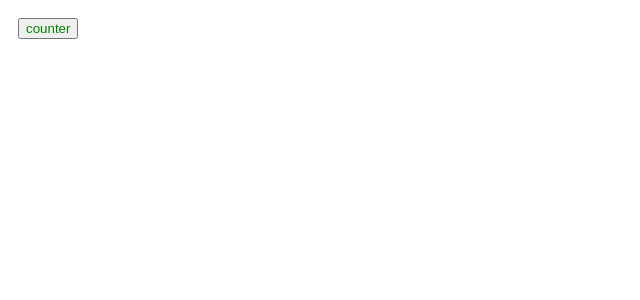
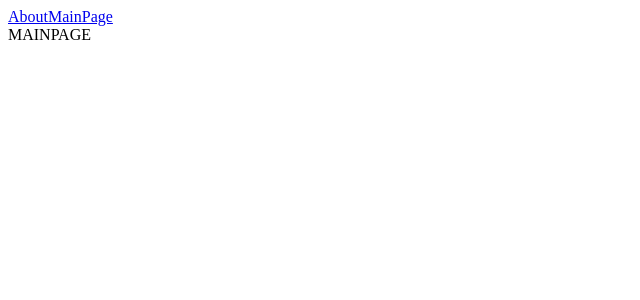
Before and after one commit to petrov6827/UlbiTV.Production.Pro.React, a React app: page / in a window 1280 px wide. Shown: the top 300 px of the page, without its empty margins (0-640 px from the left). Built offline with nearby package versions, Linux system fonts and the light colour scheme.

Commit message:
Роутинг Code splitting Lazy Suspence

```diff
--- a/src/App.tsx
+++ b/src/App.tsx
@@ -1,9 +1,21 @@
-import { Counter } from "./components/Counter"
+import { Suspense } from "react"
+import { Link, Route, Routes } from "react-router-dom"
+import { Loading } from "./components/Loading/Loading"
+import AboutPageAsync from "./pages/About/AboutPage.async"
+import MainPageAsync from "./pages/MainPage/MainPage.async"
 
 export const App = () => {
     return (
         <div className="App">
-            <Counter />
+            <Link to='/about'>About</Link>
+            <Link to='/'>MainPage</Link>
+
+            <Suspense fallback={<Loading />}>
+                <Routes>
+                    <Route path='/about' element={<AboutPageAsync />}></Route>
+                    <Route path='/' element={<MainPageAsync />}></Route>
+                </Routes>
+            </Suspense>
         </div>
     )
 }
--- /dev/null
+++ b/src/components/Loading/Loading.tsx
@@ -0,0 +1,3 @@
+export const Loading = () => {
+    return <div>Loading...</div>
+}
--- a/src/index.tsx
+++ b/src/index.tsx
@@ -1,7 +1,10 @@
 import { render } from "react-dom";
+import { BrowserRouter } from "react-router-dom";
 import { App } from "./App";
 
 render (
-    <App />,
+    <BrowserRouter>
+        <App />
+    </BrowserRouter>,
     document.getElementById('root')
 )
--- /dev/null
+++ b/src/pages/About/AboutPage.async.tsx
@@ -0,0 +1,7 @@
+import { lazy } from "react";
+
+const AboutPageAsync = lazy(() => import('./AboutPage')
+    // .then(module=>({default:module.AboutPage}))
+);
+
+export default AboutPageAsync
--- /dev/null
+++ b/src/pages/About/AboutPage.tsx
@@ -0,0 +1,5 @@
+const AboutPage = () => {
+    return <div>ABOUT</div>
+}
+
+export default AboutPage
--- /dev/null
+++ b/src/pages/MainPage/MainPage.async.tsx
@@ -0,0 +1,7 @@
+import { lazy } from "react";
+
+const MainPageAsync = lazy(() => import('./MainPage')
+    // .then(module=>({default:module.MainPage}))
+);
+
+export default MainPageAsync;
--- /dev/null
+++ b/src/pages/MainPage/MainPage.tsx
@@ -0,0 +1,5 @@
+const MainPage = () => {
+    return <div>MAINPAGE</div>
+}
+
+export default MainPage
```
Also changed, not shown: package.json (+5 -2 lines), 1 other file (tests, documents, lock files or other folders).
